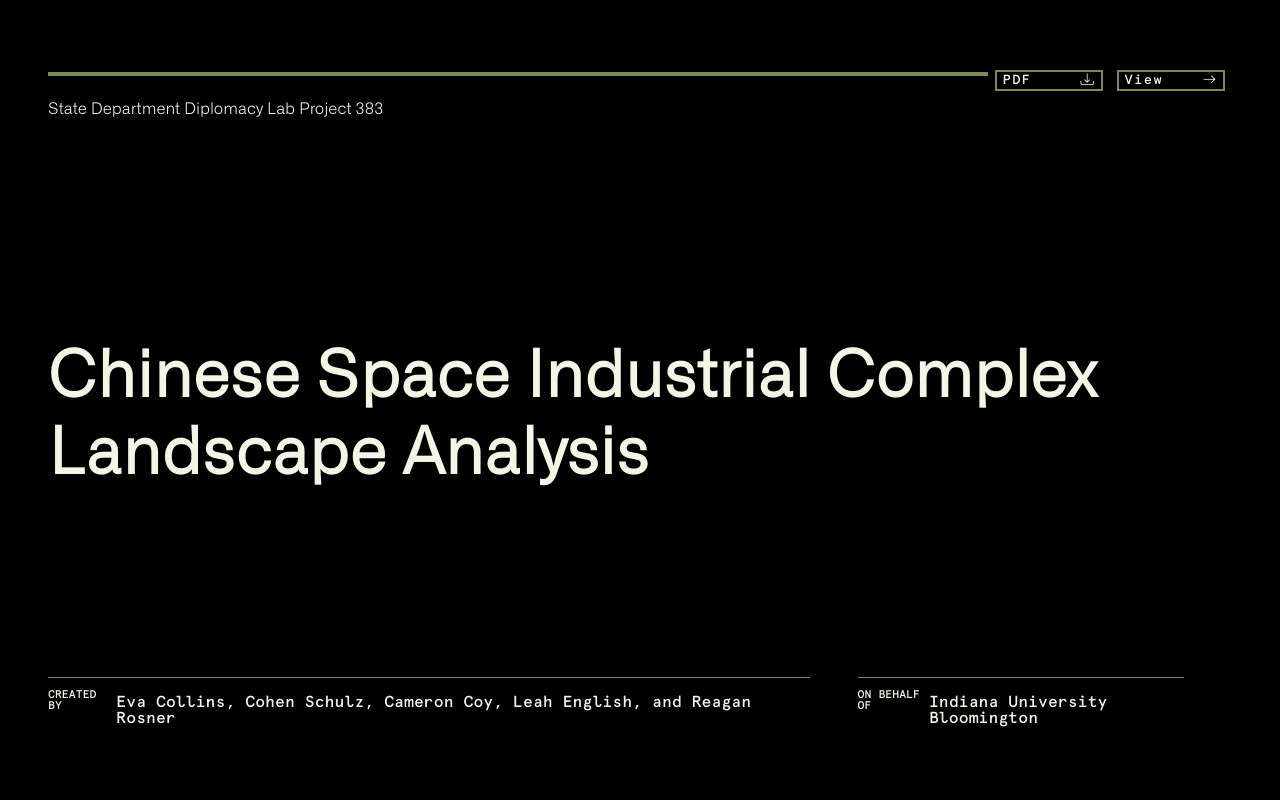
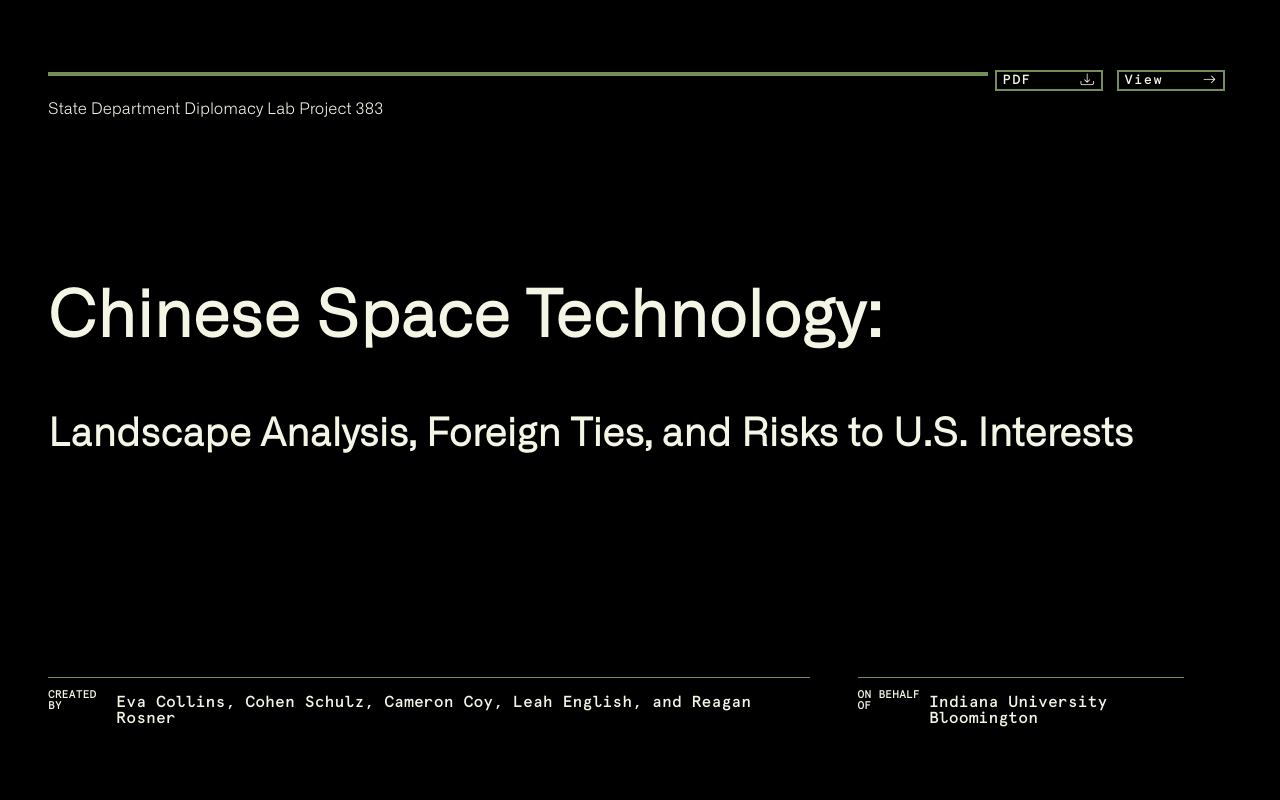
Before and after one commit to Cobo04/FA25-IUB-Diplomacy-Lab, a Flask app: page / in a window 1280 px wide. Run offline with Flask 2, Linux system fonts and the light colour scheme.

Commit message:
Updated landing page text

```diff
--- a/flaskapp/static/css/style.css
+++ b/flaskapp/static/css/style.css
@@ -78,6 +78,15 @@
     line-height: 1.2em;
 }
 
+.landingHeaderSmall {
+    color: var(--themeTan);
+    font-family: var(--font-a1);
+    font-weight: 400;
+    font-size: clamp(2em, 3vw, 3rem);
+    letter-spacing: .01em;
+    line-height: 1.2em;
+}
+
 .debug {
     border: 2px solid red;
 }
@@ -101,7 +110,8 @@
     height: 60%;
     display: flex;
     justify-content: flex-start;
-    align-items: center;
+    /* align-items: center; */
+    flex-direction: column;
     padding: 3em;
 }
 
--- a/flaskapp/templates/index.html
+++ b/flaskapp/templates/index.html
@@ -26,7 +26,8 @@
 
             <div class="landingMiddleContainer">
 
-                <h1 class="landingHeader"><strong>Chinese Space Industrial Complex<br> Landscape Analysis</strong></h1>
+                <h1 class="landingHeader"><strong>Chinese Space Technology:</strong></h1>
+                <h2 class="landingHeaderSmall"><strong>Landscape Analysis, Foreign Ties, and Risks to U.S. Interests</strong></h2>
 
             </div>
 
```
